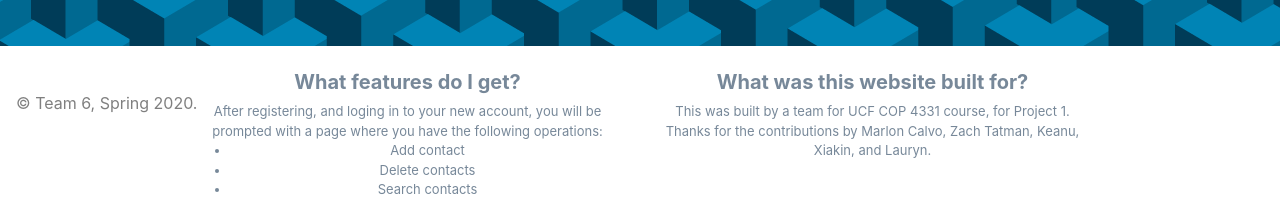
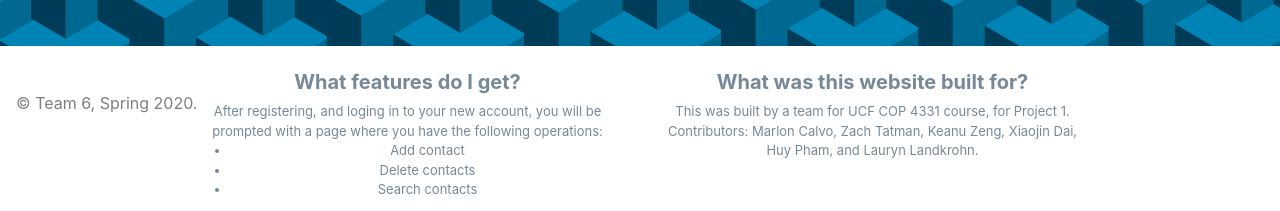
Before and after one commit to cop4331-spr2020-team/contact-manager, a React (Create React App) app in the folder frontend/: page / in a window 1280 px wide. Shown: the part 669-880 px from the top of the page. Built offline with nearby package versions, Linux system fonts and the light colour scheme.

Commit message:
update names, sorry guys!

```diff
--- a/frontend/src/components/view/Landing.js
+++ b/frontend/src/components/view/Landing.js
@@ -73,7 +73,7 @@ class Landing extends Component {
 								<div className="infoSection">
 								<h1 style={{fontSize: '20px', fontWeight: 'bold'}}>What was this website built for?</h1>
 									This was built by a team for UCF COP 4331 course, for Project 1.
-									Thanks for the contributions by Marlon Calvo, Zach Tatman, Keanu, Xiakin, and Lauryn.
+									Contributors: Marlon Calvo, Zach Tatman, Keanu Zeng, Xiaojin Dai, Huy Pham, and Lauryn Landkrohn.
 								</div>
 							</div>
 						</div>
```
